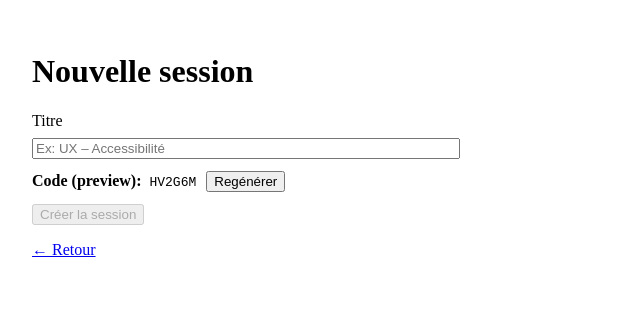
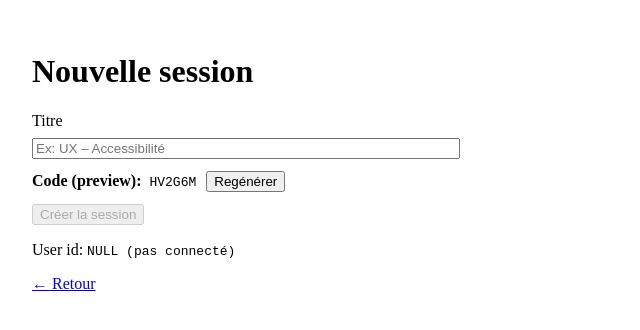
Before and after one commit to ThomasTirole/klap, a Nuxt app: page /teacher/sessions/new in a window 1280 px wide. Shown: the top 330 px of the page, without its empty margins (0-640 px from the left). Built offline with nearby package versions, Linux system fonts and the light colour scheme; no server answers.

Commit message:
check user

```diff
--- a/pages/teacher/sessions/new.vue
+++ b/pages/teacher/sessions/new.vue
@@ -59,6 +59,10 @@ function regenerate() {
 
     <p v-if="errorMsg" style="color:red;">{{ errorMsg }}</p>
 
+    <p>
+      User id: <code>{{ user?.id || 'NULL (pas connecté)' }}</code>
+    </p>
+
     <p style="margin-top:16px;">
       <NuxtLink to="/teacher/sessions">← Retour</NuxtLink>
     </p>
```
